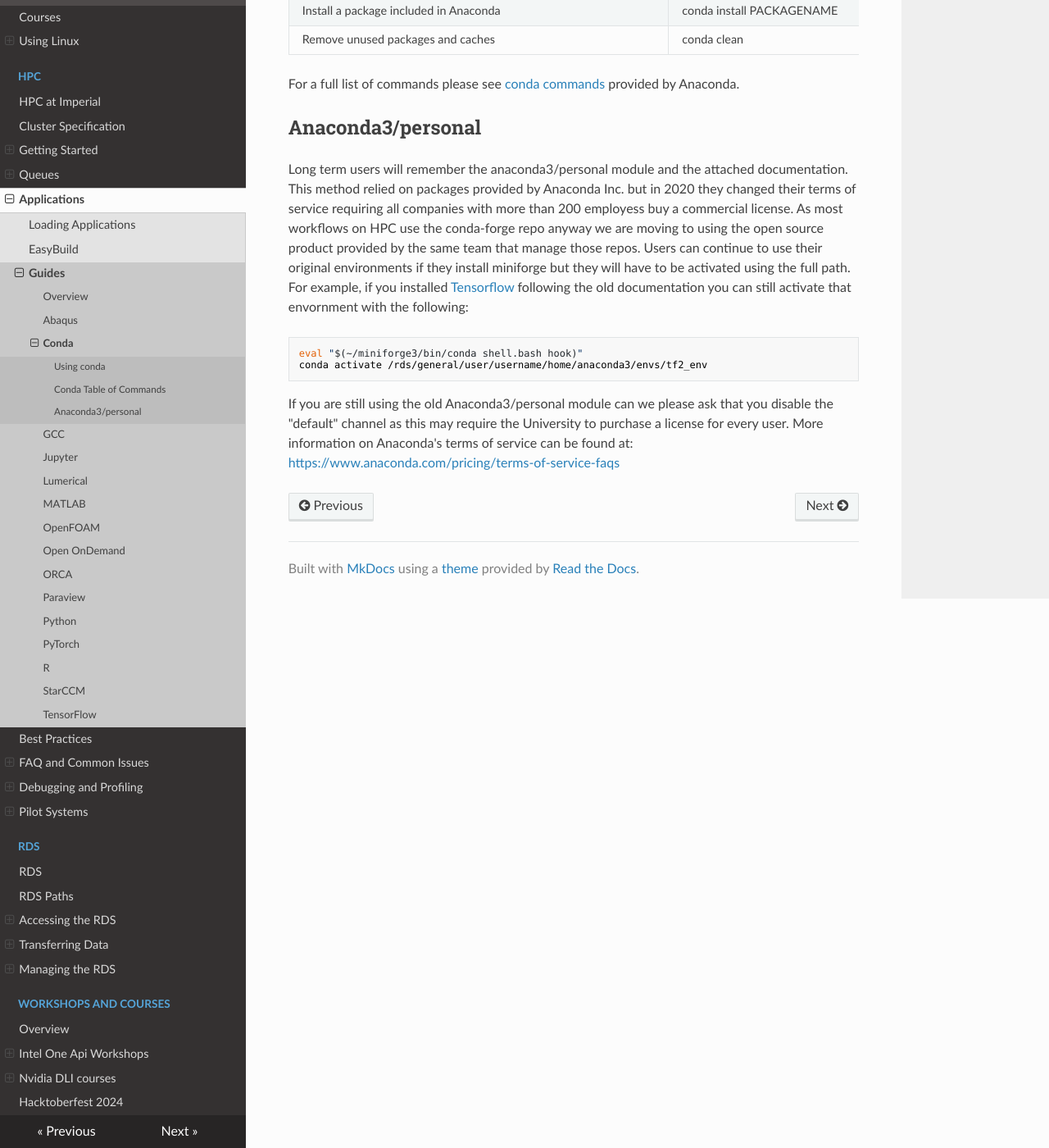
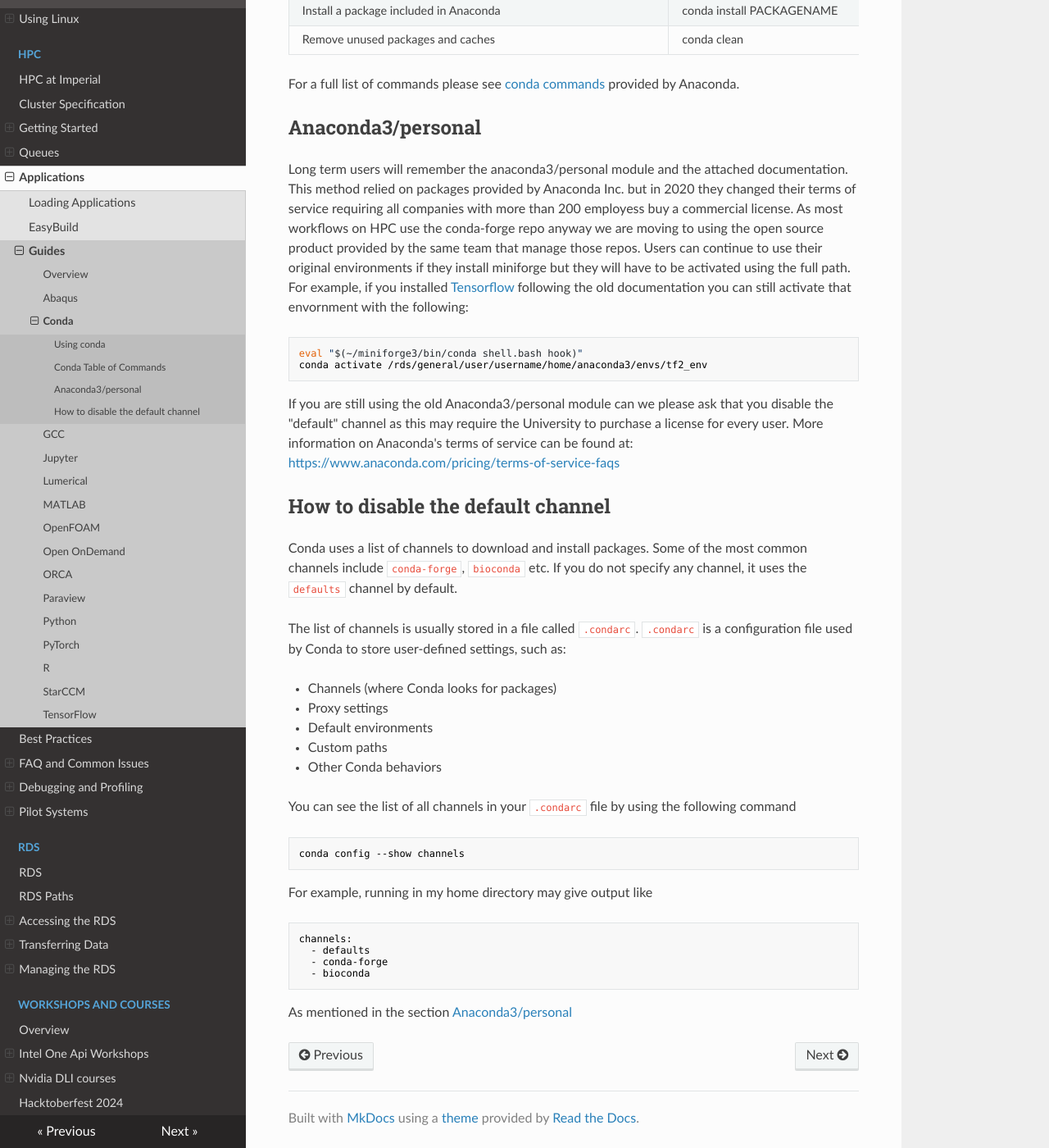
Before and after one commit to ImperialCollegeLondon/icl-rcs-user-guide, an MkDocs documentation site: the page built from docs/hpc/applications/guides/conda.md, in a window 1280 px wide and 1400 px high, scrolled down 1471 px. Shown: the whole window at 82% size. Built offline with MkDocs 1.6.1, drawn with Linux system fonts in a browser that asks for light colours; nearby versions of some CDN libraries.

Commit message:
Checking link

````diff
--- a/docs/hpc/applications/guides/conda.md
+++ b/docs/hpc/applications/guides/conda.md
@@ -56,3 +56,31 @@ conda activate /rds/general/user/username/home/anaconda3/envs/tf2_env
 ```
 
 If you are still using the old Anaconda3/personal module can we please ask that you disable the "default" channel as this may require the University to purchase a license for every user. More information on Anaconda's terms of service can be found at: [https://www.anaconda.com/pricing/terms-of-service-faqs](https://www.anaconda.com/pricing/terms-of-service-faqs)
+
+## How to disable the default channel
+
+Conda uses a list of channels to download and install packages. Some of the most common channels include `conda-forge`, `bioconda` etc. If you do not specify any channel, it uses the `defaults` channel by default.
+
+The list of channels is usually stored in a file called `.condarc`. `.condarc` is a configuration file used by Conda to store user-defined settings, such as:
+
+* Channels (where Conda looks for packages)
+* Proxy settings
+* Default environments
+* Custom paths
+* Other Conda behaviors
+
+You can see the list of all channels in your `.condarc` file by using the following command
+
+```bash
+conda config --show channels
+```
+
+For example, running in my home directory may give output like
+```bash
+channels:
+  - defaults
+  - conda-forge
+  - bioconda
+```
+
+As mentioned in the section [Anaconda3/personal](#anaconda3-personal)
````
